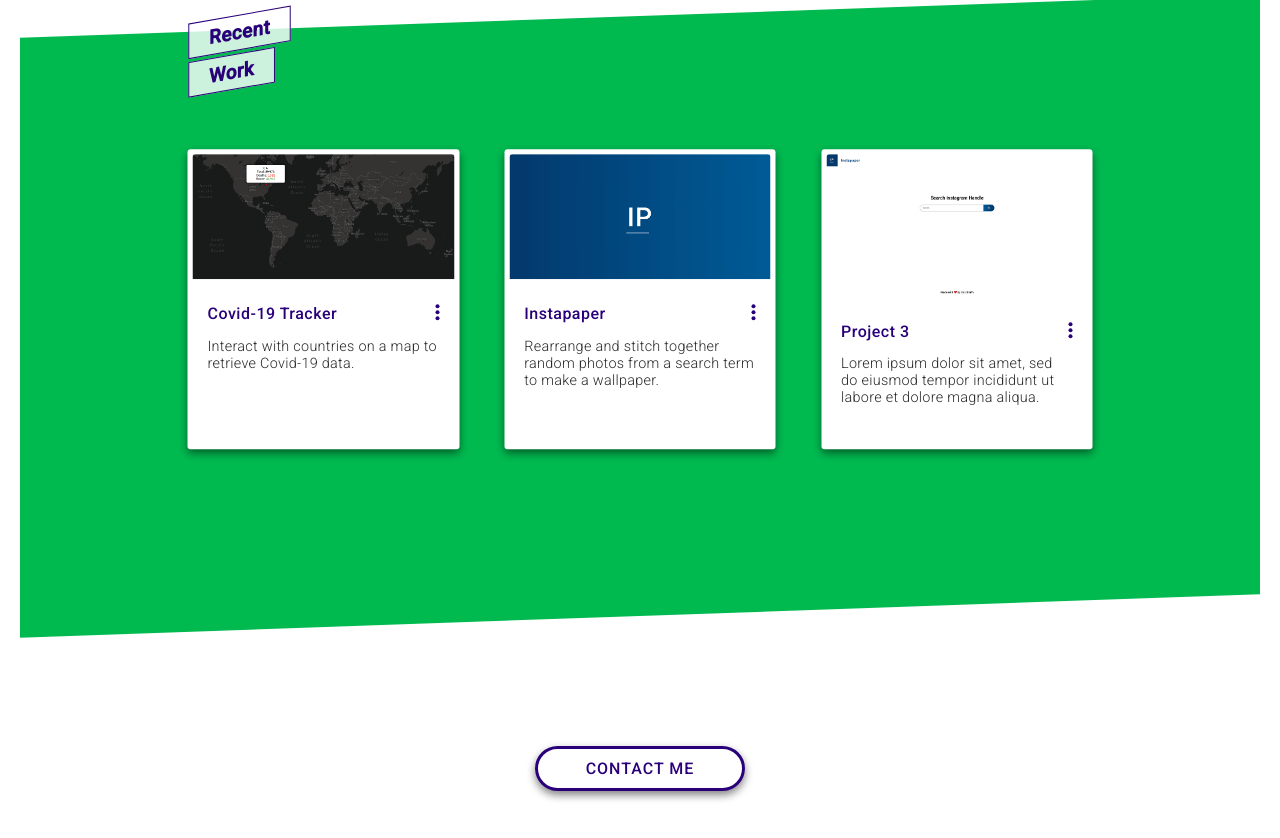
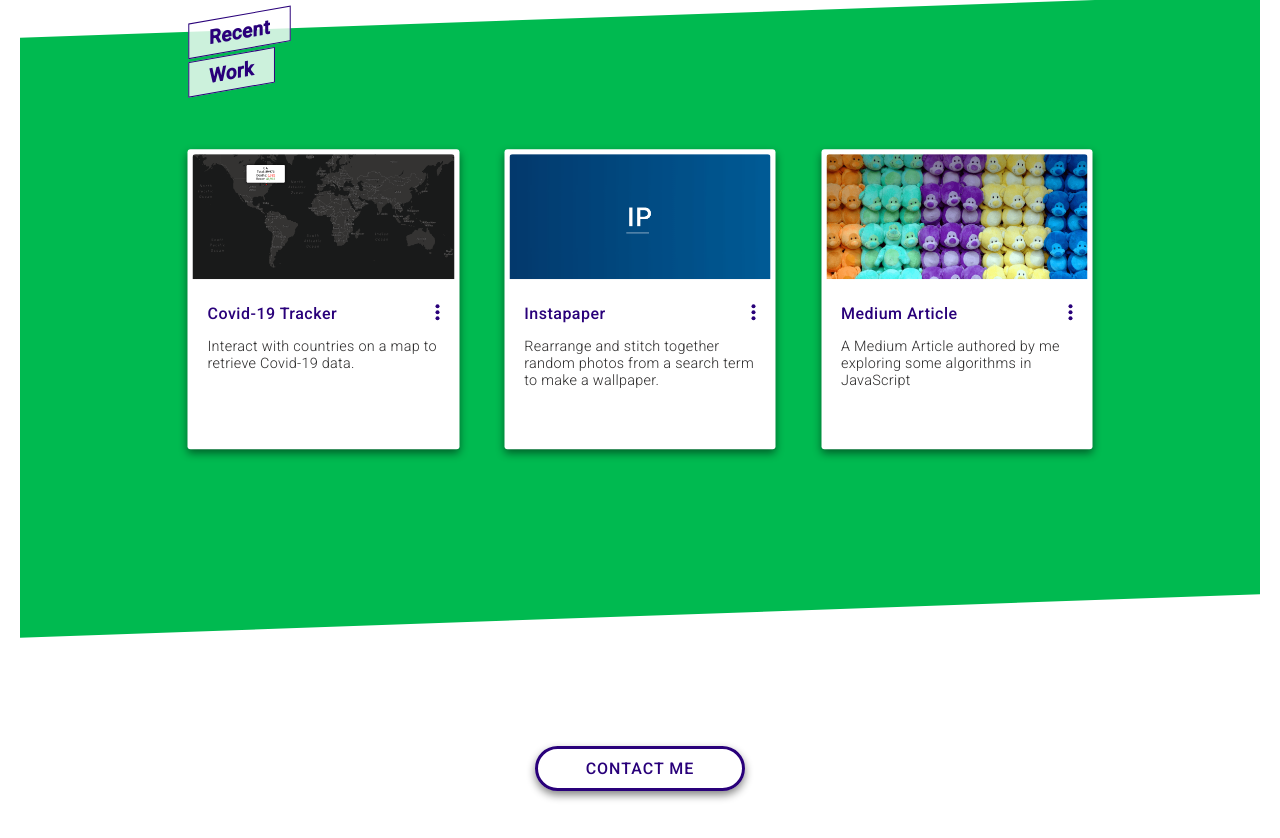
Before and after one commit to ericsmith92/portfolio-v2, a React (Create React App) app: page / in a window 1280 px wide. Shown: the part 858-1696 px from the top of the page. Built offline with nearby package versions, Linux system fonts and the light colour scheme; no server answers.

Commit message:
more updates

```diff
--- a/src/components/Card/CardReveal.js
+++ b/src/components/Card/CardReveal.js
@@ -2,7 +2,7 @@ import React from 'react';
 import Highlighter from "react-highlight-words";
 
 const CardReveal = ({ toggleCardState, accomplishments,  githubURL, projectURL }) => {
-    const keyWords = ['Node', 'Node JS', 'JavaScript', 'JAMstack', 'React', 'stitching', 'PUG', 'Express', 'Unsplash API'];
+    const keyWords = ['Node', 'Node JS', 'JavaScript', 'JAMstack', 'React', 'stitching', 'PUG', 'Express', 'Unsplash API', 'technical documentation'];
     const accomplishmentsList = accomplishments.map((text, index) => <li key={index}>
                                                                         <Highlighter
                                                                             highlightClassName="card_reveal__mark"
--- a/src/components/Work.js
+++ b/src/components/Work.js
@@ -29,10 +29,13 @@ const Work = () => {
                     </div>
                     <div className="col-1-of-3">
                         <Card
-                            src='/portfolio-v2/images/instapaper-search.png'
-                            title='Project 3'
-                            description='Lorem ipsum dolor sit amet, sed do eiusmod tempor incididunt ut labore et dolore magna aliqua.'
-                            accomplishments={['Lorem ipsum dolor sit amet', 'sed do eiusmod tempor incididunt ut labore', ' incididunt ut labore et dolore magna aliqua']}/>
+                            src='/portfolio-v2/images/medium-banner.png'
+                            title='Medium Article'
+                            description='A Medium Article authored by me exploring some algorithms in JavaScript'
+                            accomplishments={['Got my first taste of writing technical documentation', 'used a combination of GitHub Gists and writing explanations to both demonstrate and expand upon solutions', 'linked out to other resources I generally use in my problem solving workflow']}
+                            githubURL='https://gist.github.com/ericsmith92'
+                            projectURL='https://ericsmth884.medium.com/the-easiest-way-to-build-cooler-things-with-javascript-fe74eabfe48b'
+                            />
                     </div>
                 </div>
             </div>
```
Also changed, not shown: public/images/medium-banner.png (added).
